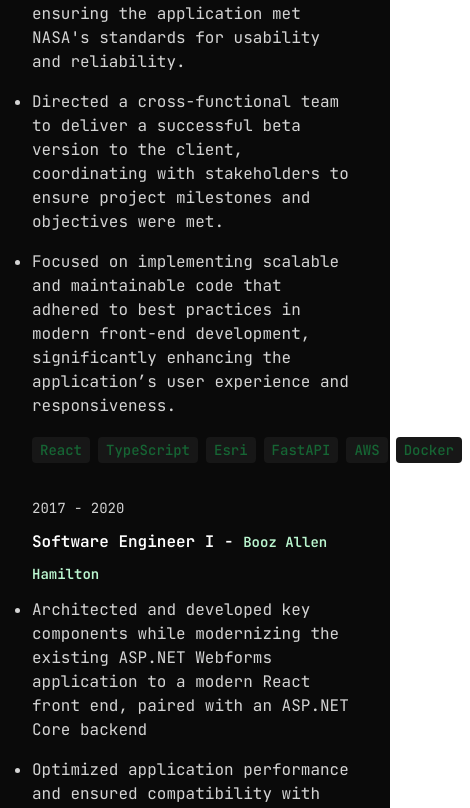
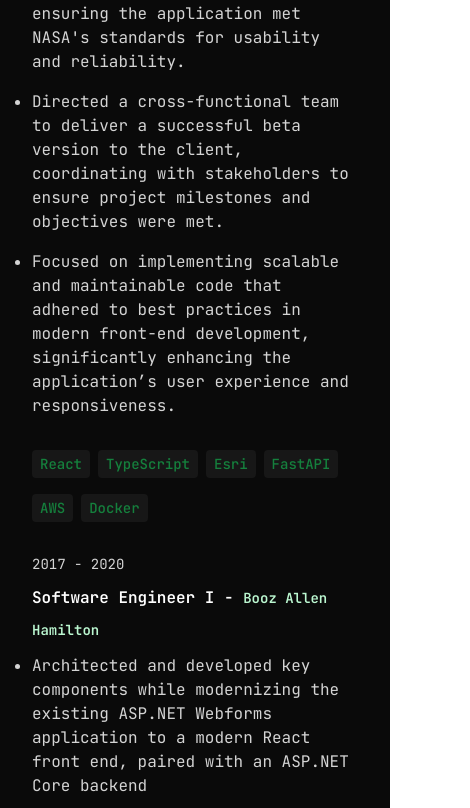
Before and after one commit to chaq-mc/portfolio, a React (Vite) app: page / in a window 390 px wide. Shown: the part 2416-3224 px from the top of the page, 470 px wide, since content can reach past the window. Built offline with nearby package versions, Linux system fonts and the light colour scheme; no server answers; the HTML template or start-up script is replaced by a standard one.

Commit message:
Update experience styling to wrap for mobile devices

```diff
--- a/src/components/Experience.tsx
+++ b/src/components/Experience.tsx
@@ -18,12 +18,14 @@
               </h6>
               <ul className="list-disc">
                 {exp.description.map((des, index) => (
-                  <li className="mb-4 text-base text-neutral-300 antialiased">{des}</li>
+                  <li key ={`desc-${index}`} className="mb-4 text-base text-neutral-300 antialiased">{des}</li>
                 ))}
               </ul>
-              {exp.technologies.map((tech, index) => (
-                <span key={index} className="mr-2 mt-4 px-2 py-1 rounded bg-neutral-900 text-sm font-medium text-green-800">{tech}</span>
-              ))}
+              <div className="flex flex-wrap">
+                {exp.technologies.map((tech, index) => (
+                  <span key={`tech-${index}`} className="mr-2 mt-4 px-2 py-1 rounded bg-neutral-900 text-sm font-medium text-green-700">{tech}</span>
+                ))}
+              </div>
             </div>
           </div>
         ))}
```
